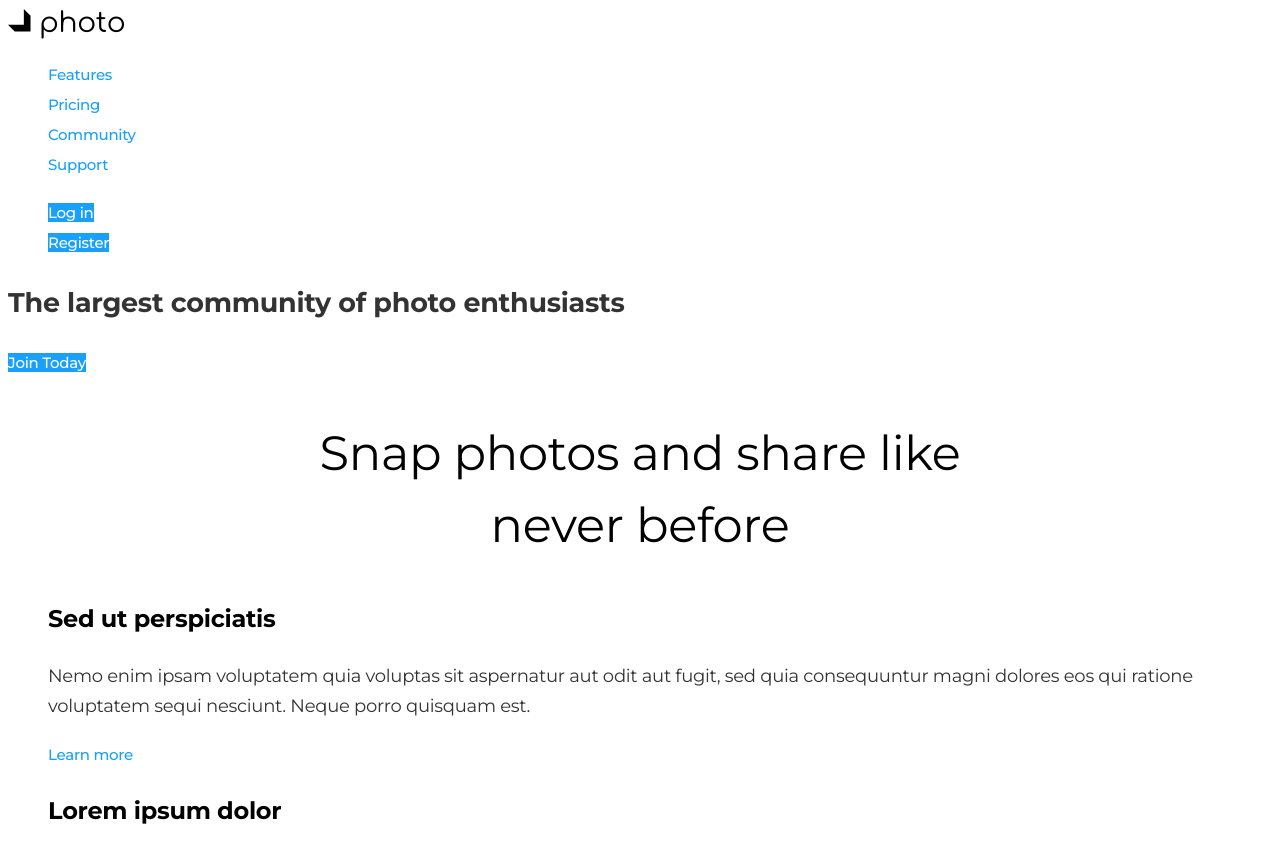
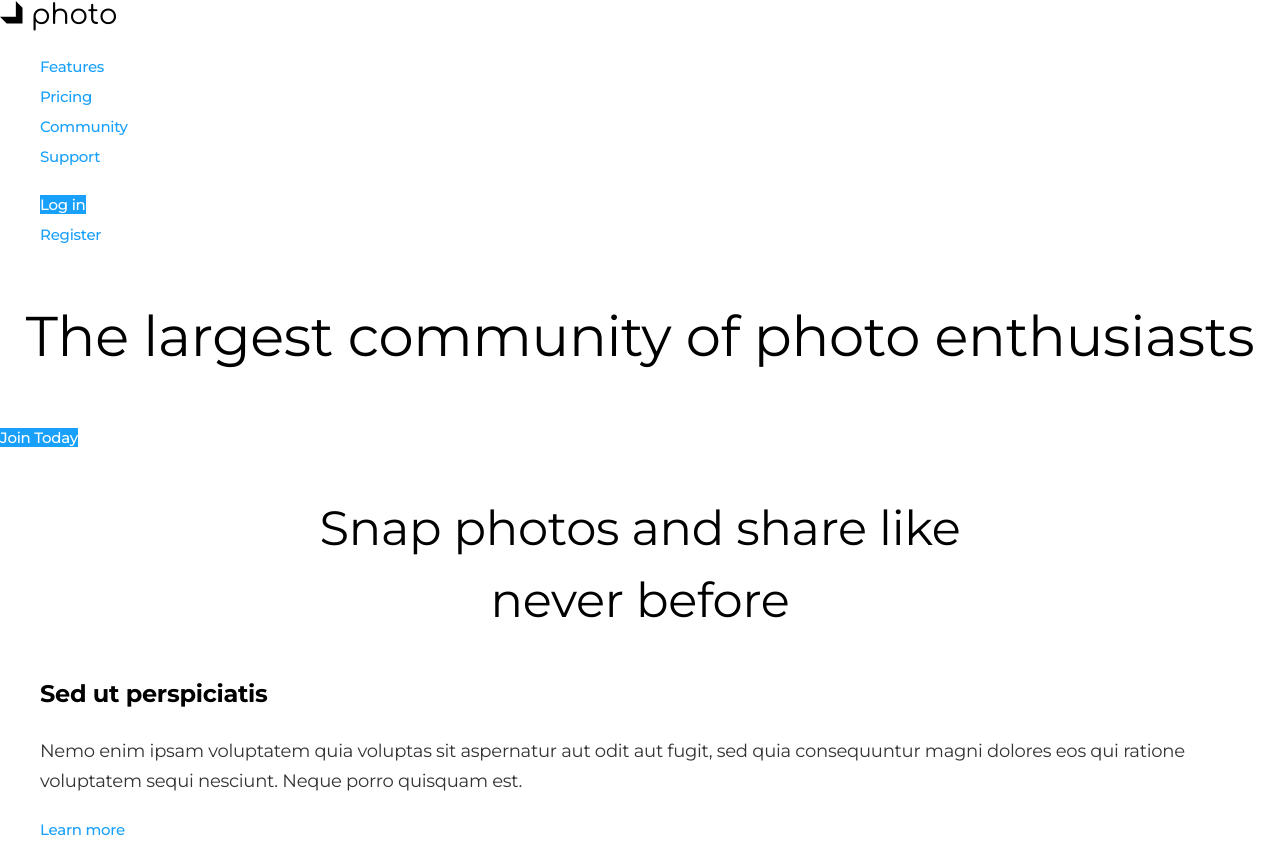
Before and after one commit to BlockCHYIN/githab-tutorial, a plain HTML site: page index.html in a window 1280 px wide. Shown: the top 842 px of the page. Drawn offline with nearby package versions, Linux system fonts and the light colour scheme.

Commit message:
содержит код

```diff
--- a/index.html
+++ b/index.html
@@ -10,13 +10,17 @@
       href="https://fonts.googleapis.com/css2?family=Comfortaa&family=Montserrat:wght@400;500;700&display=swap"
       rel="stylesheet"
     />
+    <link
+      rel="stylesheet"
+      href="https://cdnjs.cloudflare.com/ajax/libs/modern-normalize/1.1.0/modern-normalize.min.css"
+    />
     <link rel="stylesheet" href="./style.css" />
     <title>Document</title>
   </head>
   <body class="page">
     <!--Шапка сайта-->
-    <header>
-      <nav>
+    <header class="page-header">
+      <nav class="container">
         <a href="index.html" class="logo">
           <img src="./image/logo.svg" alt="Логотип компании" />
           photo
@@ -31,7 +35,7 @@
 
         <ul class="auth-nav list">
           <li><a href="" class="button primary">Log in</a></li>
-          <li><a href="" class="button primary">Register</a></li>
+          <li><a href="" class="button secondary">Register</a></li>
         </ul>
       </nav>
     </header>
@@ -39,7 +43,7 @@
     <main>
       <!--Герой-->
       <section class="hero">
-        <h1>The largest community of photo enthusiasts</h1>
+        <h1 class="hero-title">The largest community of photo enthusiasts</h1>
         <a href="" class="button primary">Join Today</a>
       </section>
       <!--Преимущества-->
```
